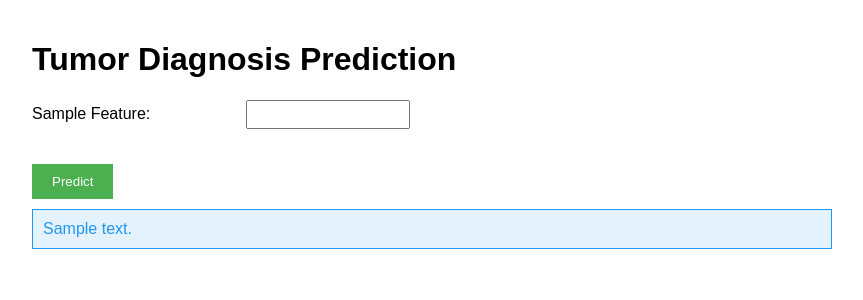
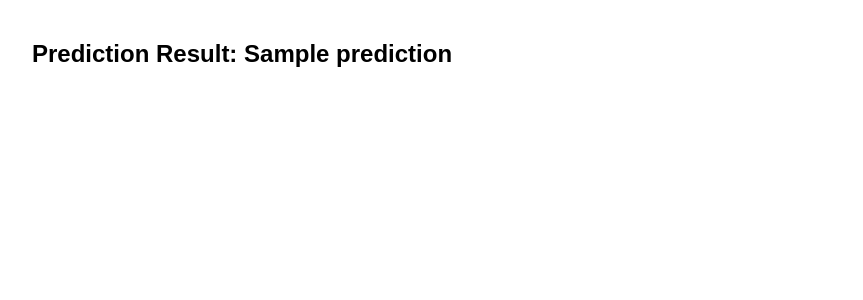
Before and after one commit to annabellejkanch/BreastCancerTumorPrediction, a Flask app: template templates/index.html in a window 1280 px wide. Shown: the top 300 px of the page, without its empty margins (208-1071 px from the left). Run offline with Flask 3, Linux system fonts and the light colour scheme; the template is opened without the code that fills it: most values are stand-ins (such as "Sample title", 1, 10 or a date in 2020); parts of the project's set-up code (start-up, migrations or seed data) failed here and were passed over.

Commit message:
Update index.html

```diff
--- a/templates/index.html
+++ b/templates/index.html
@@ -64,25 +64,7 @@
     </style>
 </head>
 <body>
-    <h1>Tumor Diagnosis Prediction</h1>
-    <form action="{{ url_for('predict') }}" method="POST" id="predictionForm">
-        {% for feature in features %}
-            <div class="form-group">
-                <label for="{{ feature }}">{{ feature.replace('_', ' ').title() }}:</label>
-                <input type="text" id="{{ feature }}" name="{{ feature }}"
-                       pattern="^-?[0-9]+(\.[0-9]+)?$"
-                       title="Please enter a valid number"
-                       value="{{ request.form.get(feature, '') }}"
-                       required>
-            </div>
-        {% endfor %}
-        <button type="submit">Predict</button>
-    </form>
+    <h2>Prediction Result: {{ prediction }}</h2>
 
-    {% if prediction_text %}
-    <div class="prediction">
-        {{ prediction_text }}
-    </div>
-    {% endif %}
 </body>
 </html>
```
